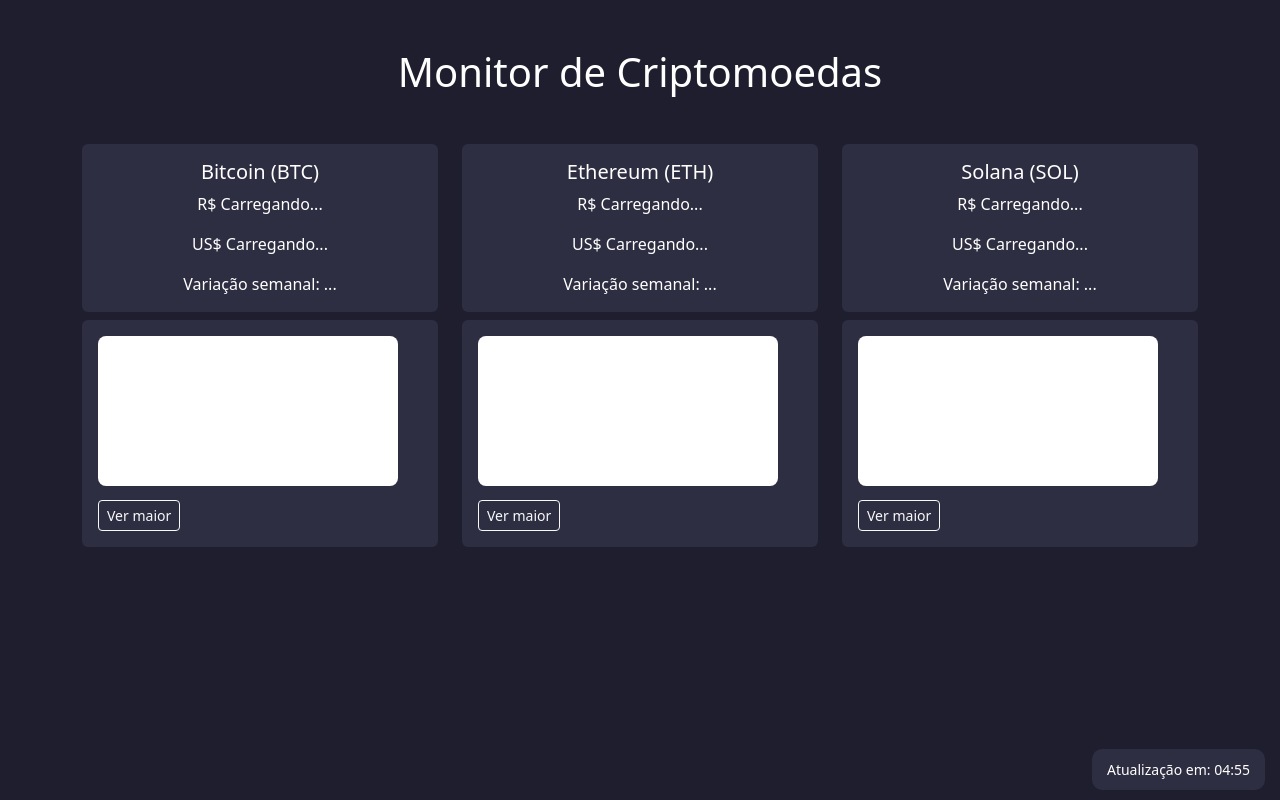
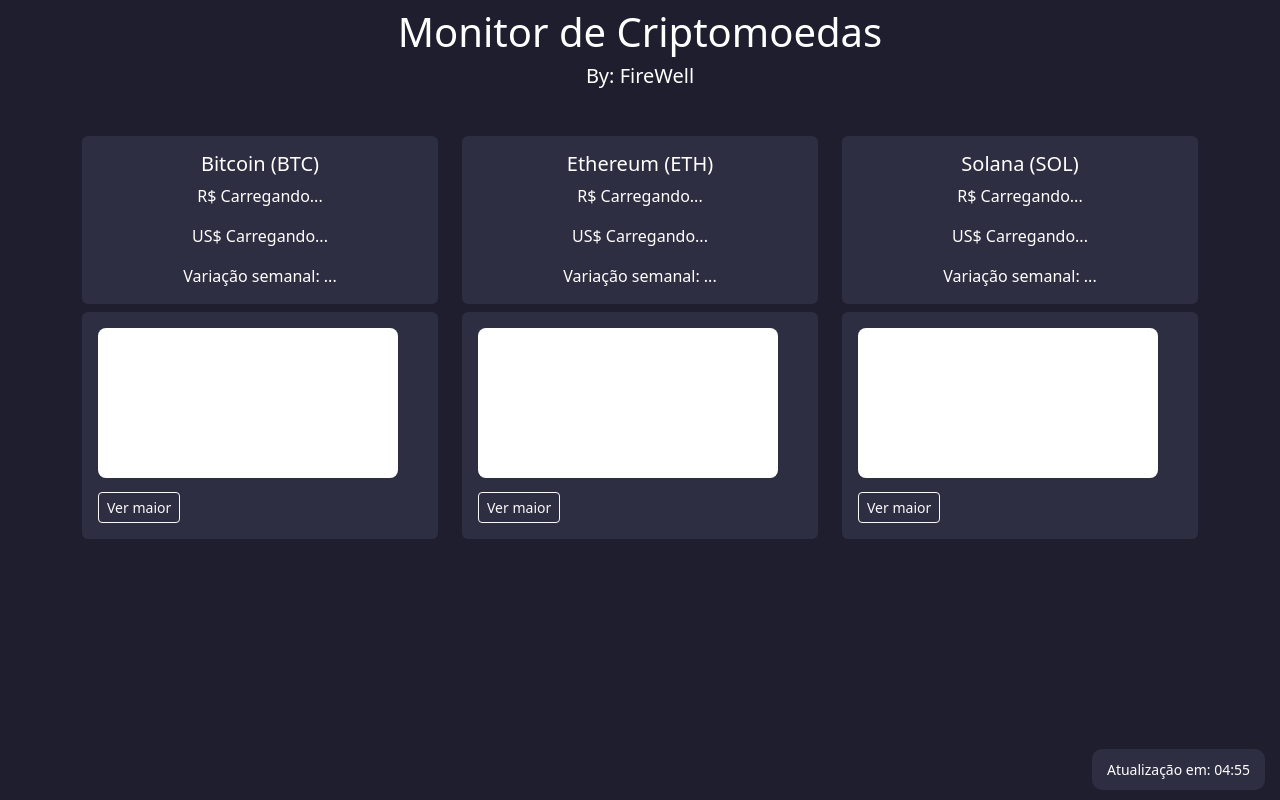
Before and after one commit to viniciussilfer/monitor-cripto, a plain HTML site: page index.html in a window 1280 px wide. Drawn offline with nearby package versions, Linux system fonts and the light colour scheme; no server answers.

Commit message:
Add files via upload

```diff
--- a/index.html
+++ b/index.html
@@ -51,8 +51,9 @@
   </style>
 </head>
 <body>
-  <div class="container py-5">
-    <h1 class="text-center mb-4">Monitor de Criptomoedas</h1>
+  <div class="container py-2">
+    <h1 class="text-center mb-2">Monitor de Criptomoedas</h1>
+    <h5 class="text-center mb-4">By: FireWell</h5>
 
     <div class="row g-4 mt-4">
       <!-- Bitcoin -->
```
